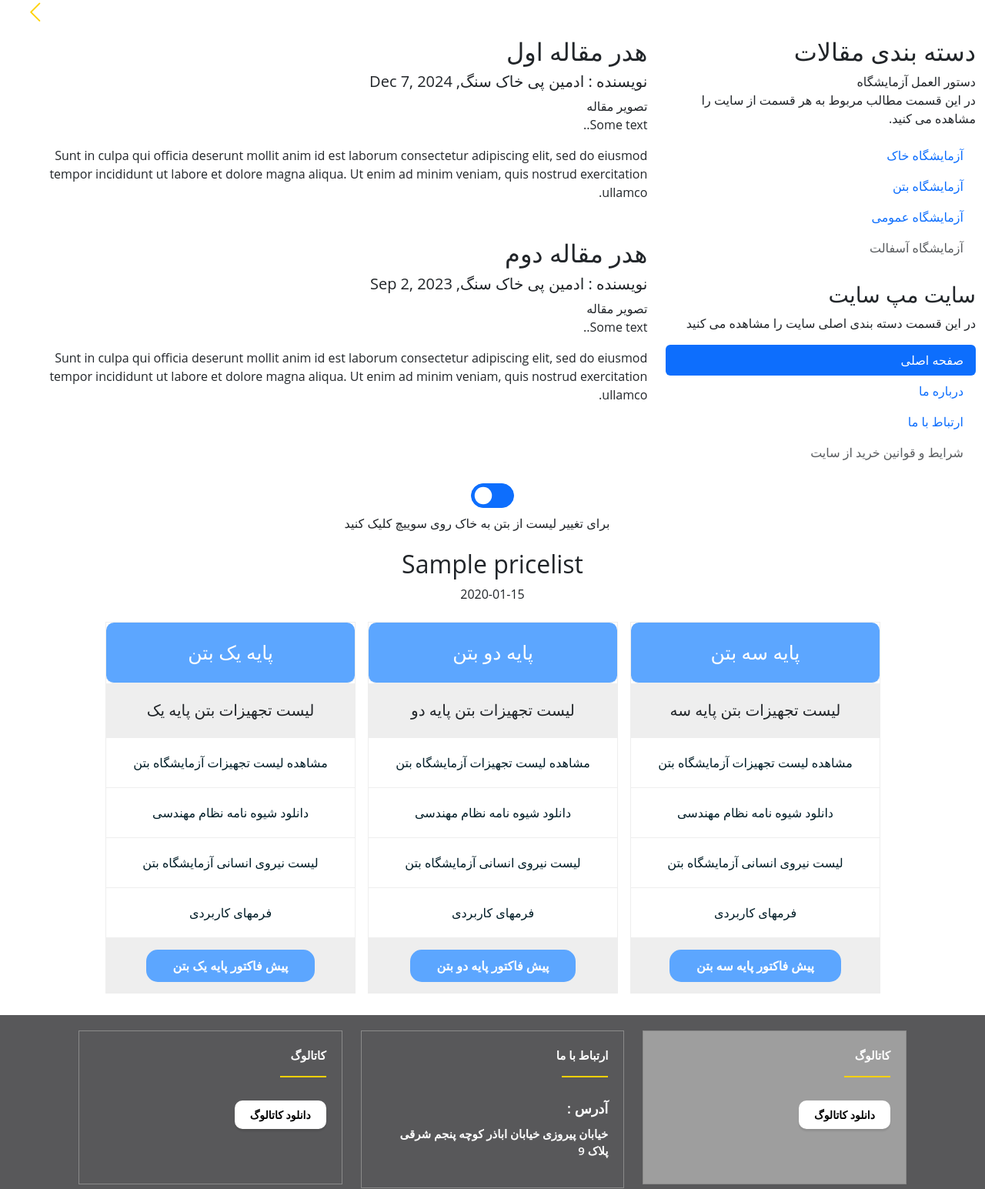
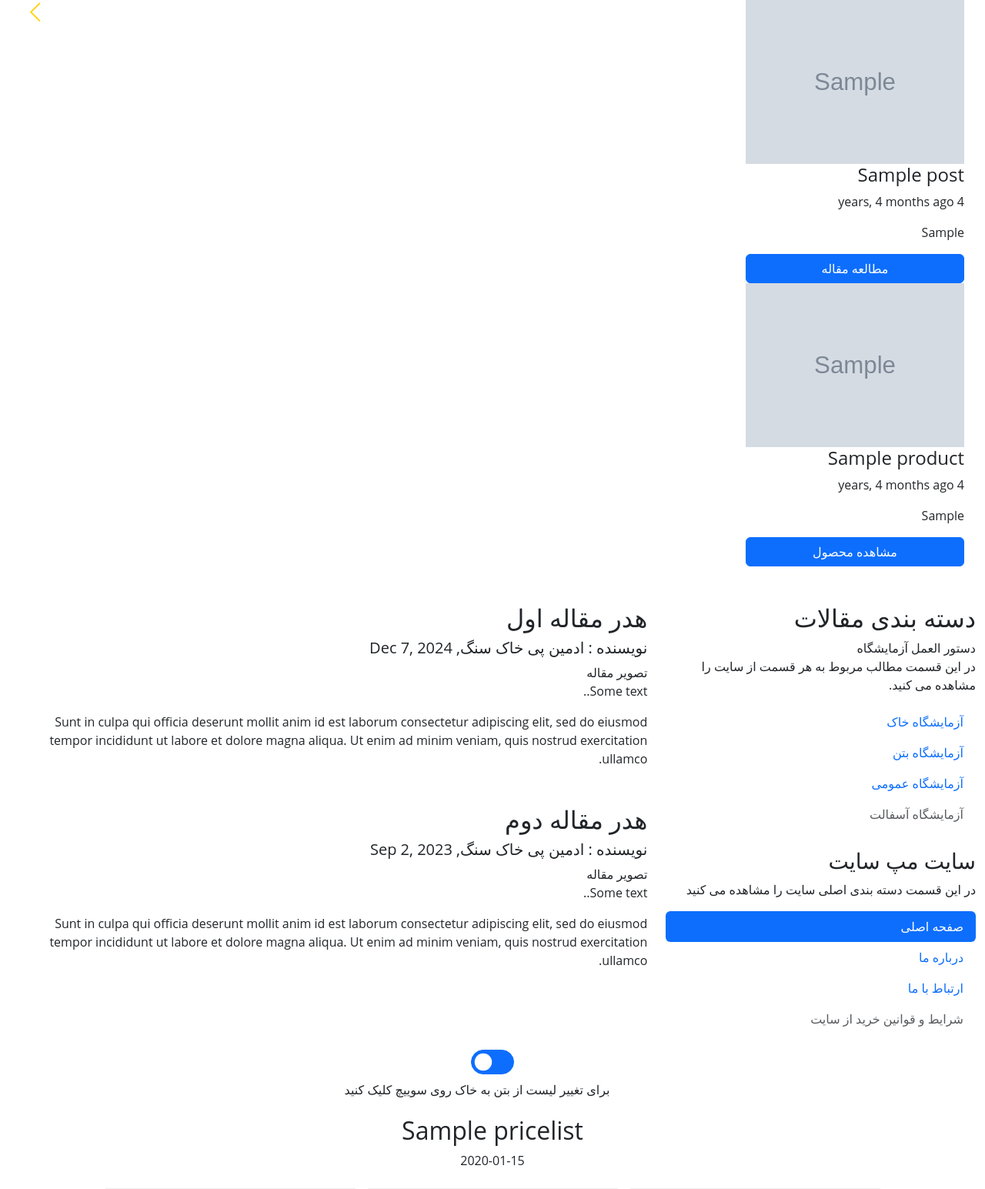
Before and after one commit to sina47822/peykhaks-django, a Django app: page / in a window 1280 px wide. Shown: the part 206-1751 px from the top of the page at 77% size. Run offline with Django 4.2, Linux system fonts and the light colour scheme; tables that the repository leaves empty hold one stand-in row (values such as "Sample post"); grey boxes marked "Sample" are stand-in pictures; some web fonts are replaced; grey boxes are pictures that could not be loaded.

Commit message:
add carousel for blog and product to desktop

```diff
--- a/requirements.txt
+++ b/requirements.txt
@@ -1,6 +1,6 @@
+Django==4.2
 asgiref==3.8.1
 diff-match-patch==20230430
-Django==4.2
 django-import-export==4.0.6
 django-js-asset==2.2.0
 django-tinymce==4.0.0
@@ -14,3 +14,5 @@ python-dotenv==1.0.1
 sqlparse==0.5.0
 tablib==3.5.0
 tzdata==2024.1
+django-robots
+humanize
--- a/static/css/main.css
+++ b/static/css/main.css
@@ -932,3 +932,29 @@ footer .row{
 }
 
 /* blog-details */
+
+
+/* carousel */
+/* Equal Heights for OwlCarousel 2 */
+.owl-carousel {
+	.owl-stage {
+		display: flex;
+	}
+	.owl-item {
+		display: flex;
+		flex: 1 0 auto;
+	}
+	.thumbnail {
+		display: flex;
+		flex-direction: column;
+		margin: 0 15px;
+		.caption {
+			display: flex;
+			flex: 1 0 auto;
+			flex-direction: column;
+			.flex-text {
+				flex-grow: 1;
+			}
+		}
+	}
+}
--- a/static/js/main.js
+++ b/static/js/main.js
@@ -1,25 +1,142 @@
 var $ = jQuery.noConflict();
 
 // Carousel
-$(document).ready(function() {
+$(document).ready(function () {
+	var owl = $("#owl-demo-2");
+	owl.owlCarousel({
+		autoplay: true,
+		autoplayTimeout: 1000,
+		autoplayHoverPause: true,
+		items: 3,
+		loop: true,
+		center: false,
+		rewind: false,
+		mouseDrag: true,
+		touchDrag: true,
+		pullDrag: true,
+		freeDrag: false,
+		margin: 0,
+		stagePadding: 0,
+		merge: false,
+		mergeFit: true,
+		autoWidth: false,
+		startPosition: 0,
+		rtl: true,
+		smartSpeed: 250,
+		fluidSpeed: false,
+		dragEndSpeed: false,
+		responsive: {
+			0: {
+				items: 1
+				// nav: true
+			},
+			480: {
+				items: 2,
+				nav: false
+			},
+			768: {
+				items: 3,
+				// nav: true,
+				loop: false
+			},
+			992: {
+				items: 4,
+				// nav: true,
+				loop: false
+			}
+		},
+		responsiveRefreshRate: 200,
+		responsiveBaseElement: window,
+		fallbackEasing: "swing",
+		info: false,
+		nestedItemSelector: false,
+		itemElement: "div",
+		stageElement: "div",
+		refreshClass: "owl-refresh",
+		loadedClass: "owl-loaded",
+		loadingClass: "owl-loading",
+		rtlClass: "owl-rtl",
+		responsiveClass: "owl-responsive",
+		dragClass: "owl-drag",
+		itemClass: "owl-item",
+		stageClass: "owl-stage",
+		stageOuterClass: "owl-stage-outer",
+		grabClass: "owl-grab",
+		autoHeight: false,
+		lazyLoad: false
+	});
+  var owl = $("#owl-demo-3");
+	owl.owlCarousel({
+		autoplay: true,
+		autoplayTimeout: 1000,
+		autoplayHoverPause: true,
+		items: 3,
+		loop: true,
+		center: false,
+		rewind: false,
+		mouseDrag: true,
+		touchDrag: true,
+		pullDrag: true,
+		freeDrag: false,
+		margin: 0,
+		stagePadding: 0,
+		merge: false,
+		mergeFit: true,
+		autoWidth: false,
+		startPosition: 0,
+		rtl: true,
+		smartSpeed: 250,
+		fluidSpeed: false,
+		dragEndSpeed: false,
+		responsive: {
+			0: {
+				items: 1
+				// nav: true
+			},
+			480: {
+				items: 2,
+				nav: false
+			},
+			768: {
+				items: 3,
+				// nav: true,
+				loop: false
+			},
+			992: {
+				items: 4,
+				// nav: true,
+				loop: false
+			}
+		},
+		responsiveRefreshRate: 200,
+		responsiveBaseElement: window,
+		fallbackEasing: "swing",
+		info: false,
+		nestedItemSelector: false,
+		itemElement: "div",
+		stageElement: "div",
+		refreshClass: "owl-refresh",
+		loadedClass: "owl-loaded",
+		loadingClass: "owl-loading",
+		rtlClass: "owl-rtl",
+		responsiveClass: "owl-responsive",
+		dragClass: "owl-drag",
+		itemClass: "owl-item",
+		stageClass: "owl-stage",
+		stageOuterClass: "owl-stage-outer",
+		grabClass: "owl-grab",
+		autoHeight: false,
+		lazyLoad: false
+	});
 
-$('.owl-carousel').owlCarousel({
-  loop:true,
-  margin:10,
-  nav:true,
-  responsive:{
-      0:{
-          items:1
-      },
-      600:{
-          items:3
-      },
-      1000:{
-          items:5
-      }
-    }
-  })
+	$(".next").click(function () {
+		owl.trigger("owl.next");
+	});
+	$(".prev").click(function () {
+		owl.trigger("owl.prev");
+	});
 });
+
 
 // switch price list checked box
 $(document).ready(function(){
--- a/templates/partials/blog-carousel.html
+++ b/templates/partials/blog-carousel.html
@@ -0,0 +1,25 @@
+{% load humanize %}
+{% load static %}
+
+
+<section>
+	<div class="container-fluid">
+		<div id="owl-demo-3" class="owl-carousel owl-theme">
+
+			{% for post in posts %}
+			<article class="thumbnail item">
+				<a href="{% url 'website:blog-detail' post.slug %}">
+					<img src="{{post.image.url}}" class="img-responsive" />
+				</a>
+				<div class="caption">
+					<h4>{{post.title}}</h4>
+					<p class="flex-text">{{post.publish_date|naturaltime }}</p>
+					<p class="flex-text">{{post.post_summery|safe|truncatechars:100 }}</p>
+					<a href="{% url 'website:blog-detail' post.slug %}" class="btn btn-primary btn-block">مطالعه مقاله</a>
+				</div>
+			</article>
+            {% endfor %}
+
+		</div><!-- #owl-demo-2 -->
+	</div><!-- .container -->
+</section>
--- a/templates/partials/product-carousel.html
+++ b/templates/partials/product-carousel.html
@@ -0,0 +1,24 @@
+{% load humanize %}
+{% load static %}
+
+
+<section>
+	<div class="container-fluid">
+		<div id="owl-demo-2" class="owl-carousel owl-theme">
+            {% for product in products %}
+			<article class="thumbnail item">
+				<a href="{% url 'product:productdetails' product.slug %}">
+					<img src="{{product.image}}" class="img-responsive" />
+				</a>
+				<div class="caption">
+					<h4>{{product.title}}</h4>
+                    <p class="flex-text">{{product.publish_date|naturaltime }}</p>
+					<p class="flex-text">{{product.summery |safe |truncatechars:100}}</p>
+					<a href="{% url 'product:productdetails' product.slug %}" class="btn btn-primary btn-block">مشاهده محصول</a>
+				</div>
+			</article>
+            {% endfor %}
+
+		</div><!-- #owl-demo-2 -->
+	</div><!-- .container -->
+</section>
--- a/templates/website/index.html
+++ b/templates/website/index.html
@@ -10,6 +10,10 @@
 {% block content %}
 
     {% include "partials/slider.html"%}
+
+    {% include 'partials/blog-carousel.html' %}
+
+    {% include 'partials/product-carousel.html' %}
 
     <section>
         <div class="container mt-5">
--- a/website/views.py
+++ b/website/views.py
@@ -12,8 +12,18 @@ from website.models import CategorySEO, Post, Category , Tags ,PostSEO, TagsSEO
 from product.models import Product ,PriceList
 
 def index(request):
+    posts = Post.objects.all().order_by('-publish_date')[:8]
+    products = Product.objects.all().order_by('-publish_date')[:8]
+    categories = Category.objects.all()
+    tags = Tags.objects.all()
     pricelist = PriceList.objects.filter().first()
-    context = {'pricelist':pricelist}
+
+    context = {'posts': posts,
+                'products':products,
+                'categories':categories,
+                'tags':tags,
+                'pricelist':pricelist,
+                }
 
     return render (request,'website/index.html', context)
 
```
